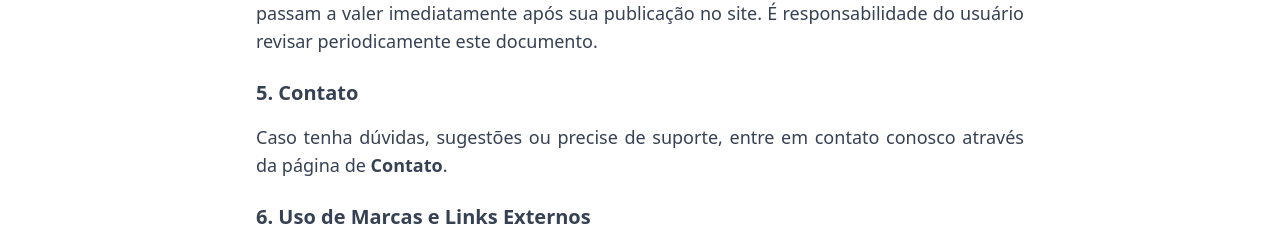
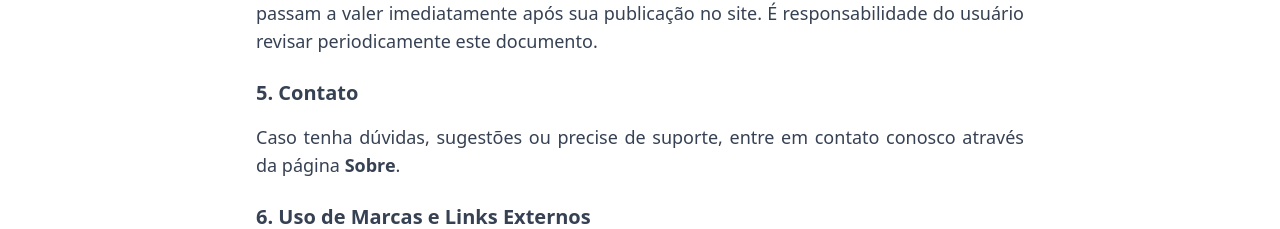
Before and after one commit to RuanEmanuell/bumblebuild, a React (Vite) app in the folder frontend/: page /terms in a window 1280 px wide. Shown: the part 839-1068 px from the top of the page. Built offline with nearby package versions, Linux system fonts and the light colour scheme; no server answers.

Commit message:
feat: update CustomCheckbox to accept React nodes for label and enhance terms acceptance link in Login and Terms pages

```diff
--- a/frontend/src/components/CustomCheckbox.tsx
+++ b/frontend/src/components/CustomCheckbox.tsx
@@ -2,7 +2,7 @@ import React from "react";
 
 type CustomCheckboxProps = {
   id: string;
-  label: string;
+  label: React.ReactNode;
   required?: boolean;
   checked?: boolean;
   onChange?: (e: React.ChangeEvent<HTMLInputElement>) => void;
--- a/frontend/src/pages/Login.tsx
+++ b/frontend/src/pages/Login.tsx
@@ -7,6 +7,7 @@ import CustomCheckbox from "../components/CustomCheckbox";
 import axios from "axios";
 import { useNavigate } from "react-router-dom";
 import Loading from "../components/Loading";
+import { Link } from "react-router-dom";
 
 export default function Auth() {
   const [isLoading, setIsLoading] = useState(false);
@@ -104,7 +105,7 @@ export default function Auth() {
 
   return (
     <div className="flex items-center justify-center min-h-screen bg-primary p-4 sm:p-0">
-      {isLoading && <Loading/>}
+      {isLoading && <Loading />}
       <div className="w-full max-w-md md:max-w-lg p-6 md:p-8 bg-white rounded-2xl shadow-lg">
         <div className="flex justify-center mb-6">
           <LogoSecondary size={logoSize} />
@@ -171,10 +172,20 @@ export default function Auth() {
           {!isLogin && (
             <CustomCheckbox
               id="terms"
-              label="Aceito os termos"
               required
               checked={isChecked}
               onChange={(e) => setIsChecked(e.target.checked)}
+              label={
+                <>
+                  Aceito os{" "}
+                    <Link
+                    to="/terms"
+                    className="text-primary font-bold"
+                    >
+                    termos
+                    </Link>
+                </>
+              }
             />
           )}
 
--- a/frontend/src/pages/Terms.tsx
+++ b/frontend/src/pages/Terms.tsx
@@ -1,5 +1,6 @@
 import HeaderCustom from '../components/Header';
 import Footer from '../components/Footer';
+import { Link } from 'react-router-dom';
 
 export default function Terms() {
     return (
@@ -49,7 +50,8 @@ export default function Terms() {
                     <h2 className="text-xl font-semibold mt-6">5. Contato</h2>
                     <p>
                         Caso tenha dúvidas, sugestões ou precise de suporte, entre em contato conosco
-                        através da página de <strong>Contato</strong>.
+                        através da página
+                        <Link to="/about" className="font-bold"> Sobre</Link>.
                     </p>
 
                     <h2 className="text-xl font-semibold mt-6">6. Uso de Marcas e Links Externos</h2>
```
